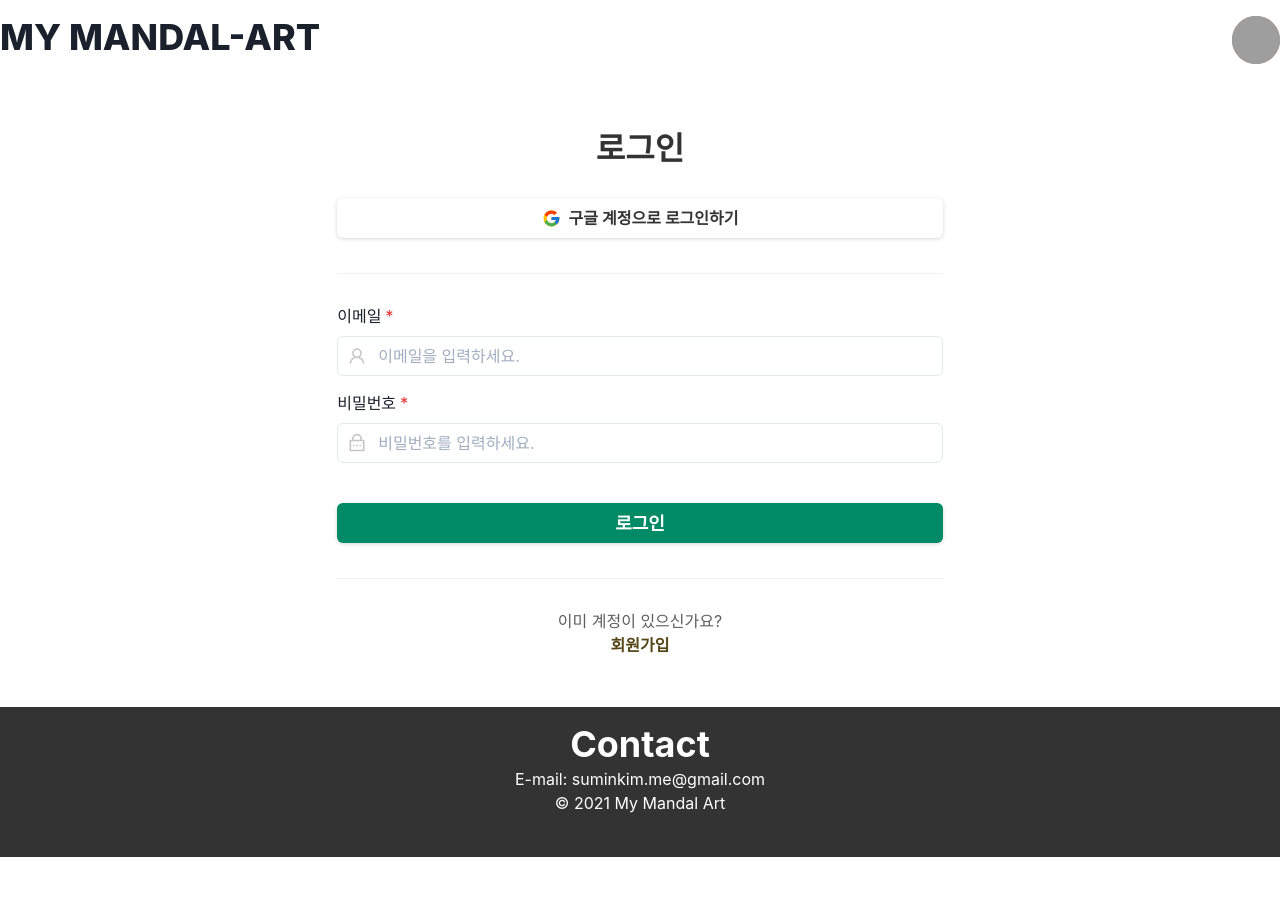
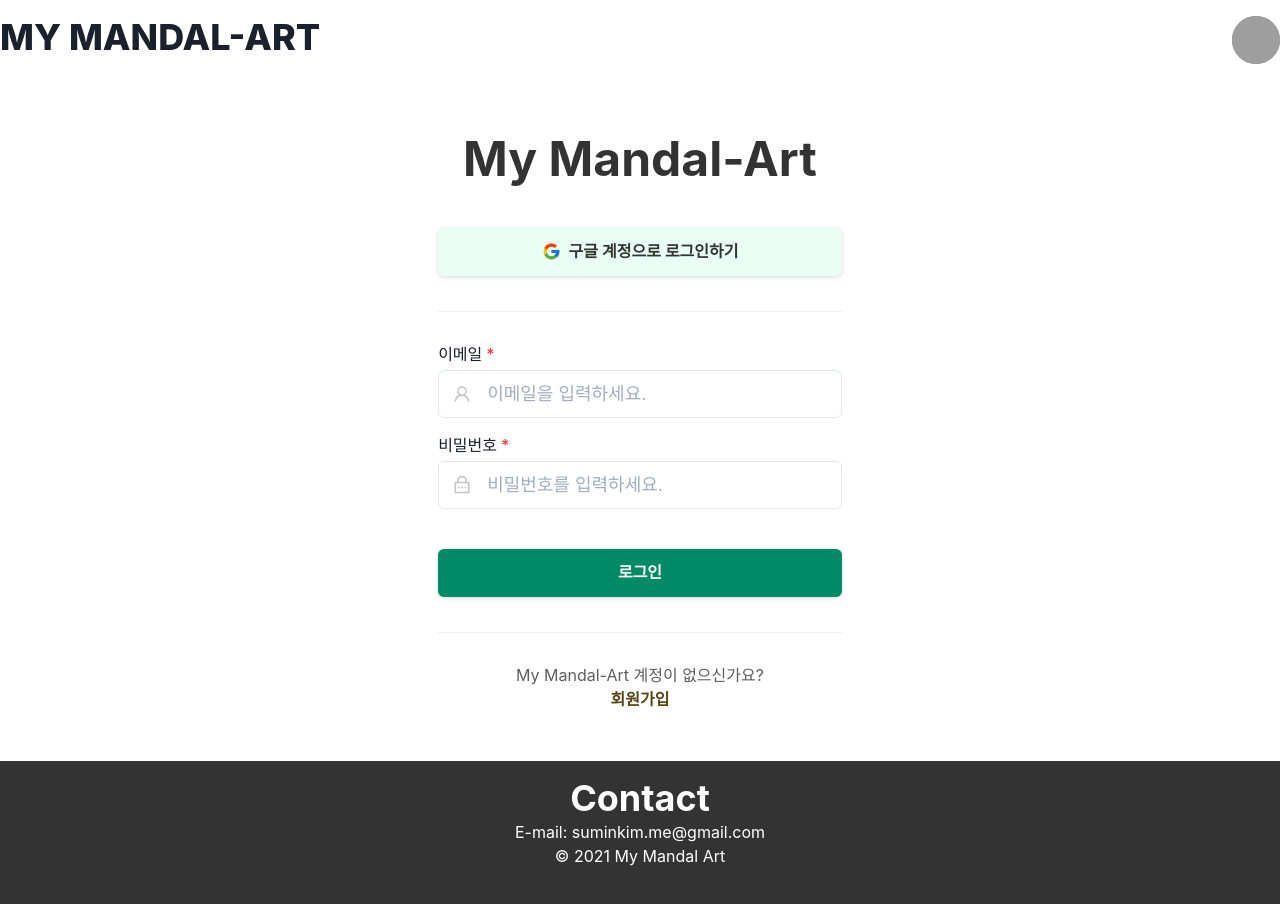
Before and after one commit to sum-in-e/my-mandal-art, a Next.js app: page /auth/signin in a window 1280 px wide. Shown: the top 904 px of the page. Before the commit the page ends 857 px from the top, so only its background shows below. Built offline with nearby package versions, Linux system fonts and the light colour scheme; no server answers; grey boxes are pictures that could not be loaded; a web font is replaced by a local one.

Commit message:
Fix: signin 페이지 스타일 및 폼 클리어 시 오류 문구 제거되도록 수정

```diff
--- a/src/components/Auth/Signin.tsx
+++ b/src/components/Auth/Signin.tsx
@@ -38,8 +38,14 @@ const Signin: FunctionComponent = () => {
   } = useSigninWithGoogle();
 
   const handleClickClear = (type: 'email' | 'password') => {
-    if (type === 'email') setEmail('');
-    if (type === 'password') setPassword('');
+    if (type === 'email') {
+      setEmail('');
+      if (emailWarning !== '') setEmailWarning('');
+    }
+    if (type === 'password') {
+      setPassword('');
+      if (passwordWarning !== '') setPasswordWarning('');
+    }
   };
 
   const handleChangeEmail = (e: ChangeEvent<HTMLInputElement>) => {
@@ -82,16 +88,16 @@ const Signin: FunctionComponent = () => {
   };
 
   return (
-    <Container padding="50px 0">
+    <Container padding="50px 0" maxWidth="40ch">
       <Heading
         as="h2"
-        fontSize="xx-large"
+        fontSize="xxx-large"
         fontWeight="bold"
         color="black"
-        marginBottom="30px"
+        marginBottom="40px"
         textAlign="center"
       >
-        로그인
+        My Mandal-Art
       </Heading>
       {/* 소셜 로그인 */}
       <Box display="flex" flexDirection="column" color="black">
@@ -99,18 +105,19 @@ const Signin: FunctionComponent = () => {
           className="googleSigninButton"
           onClick={handleSigninWithGoogle}
           isLoading={isLoadingSigninWithGoogle}
-          leftIcon={<FcGoogle fontSize="19px" />}
+          isFullWidth
+          variant="outline"
+          size="lg"
+          fontSize="md"
           border="none"
+          bg="highlight_lighter"
           boxShadow="rgba(0, 0, 0, 0.16) 0px 1px 4px"
-          variant="outline"
-          isFullWidth
-          bg="primary"
-          _hover={{ bg: 'primary_darker' }}
           sx={{
             '&.googleSigninButton': {
               boxShadow: 'rgba(0, 0, 0, 0.16) 0px 1px 4px',
             },
           }}
+          leftIcon={<FcGoogle fontSize="19px" />}
         >
           구글 계정으로 로그인하기
         </Button>
@@ -123,10 +130,10 @@ const Signin: FunctionComponent = () => {
       <Box marginBottom="40px">
         {/* Email */}
         <FormControl isRequired marginBottom="15px">
-          <FormLabel id="1" htmlFor="email">
+          <FormLabel id="1" htmlFor="email" marginBottom="1">
             이메일
           </FormLabel>
-          <InputGroup size="md">
+          <InputGroup size="lg">
             <InputLeftElement
               pointerEvents="none"
               color="grey"
@@ -139,6 +146,7 @@ const Signin: FunctionComponent = () => {
               focusBorderColor={'highlight'}
               onChange={handleChangeEmail}
               value={email}
+              size="lg"
             />
             <InputRightElement
               onClick={() => handleClickClear('email')}
@@ -153,10 +161,10 @@ const Signin: FunctionComponent = () => {
         </FormControl>
         {/* Password */}
         <FormControl isRequired>
-          <FormLabel id="2" htmlFor="password">
+          <FormLabel id="2" htmlFor="password" marginBottom="1">
             비밀번호
           </FormLabel>
-          <InputGroup size="md">
+          <InputGroup size="lg">
             <InputLeftElement
               pointerEvents="none"
               color="grey"
@@ -171,6 +179,7 @@ const Signin: FunctionComponent = () => {
               onChange={handleChangePassword}
               value={password}
               onKeyPress={handleKeyPress}
+              size="lg"
             />
             <InputRightElement
               children={
@@ -194,29 +203,36 @@ const Signin: FunctionComponent = () => {
       <Box display="flex" flexDirection="column" color="black">
         <Button
           className="signinButton"
+          type="submit"
+          isFullWidth
           onClick={handleSigninWithEmail}
-          type="submit"
+          isLoading={isLoadingSigninWithEmail}
           variant="outline"
+          bg="highlight"
+          size="lg"
           color="primary"
-          isFullWidth
-          isLoading={isLoadingSigninWithEmail}
+          fontSize="md"
+          fontWeight="bold"
           border="none"
-          bg="highlight"
           boxShadow="rgba(0, 0, 0, 0.16) 0px 1px 4px"
-          fontWeight="bold"
-          fontSize="large"
           _hover={{ bg: 'highlight_darker' }}
         >
           로그인
         </Button>
-        <Text fontSize="xs" color="error" textAlign="center" marginTop="5px">
+        <Text
+          fontSize="xs"
+          color="error"
+          textAlign="center"
+          marginTop="5px"
+          whiteSpace="pre-wrap"
+        >
           {signinWarning}
         </Text>
       </Box>
       <Divider margin="30px 0" />
       {/* 회원가입 안내 */}
       <Center display="flex" flexDirection="column">
-        <Text color="light_black">이미 계정이 있으신가요?</Text>
+        <Text color="light_black">My Mandal-Art 계정이 없으신가요?</Text>
         <Link color="secondary" href="/auth/signup" fontWeight="bold">
           회원가입
         </Link>
--- a/src/constants/auth.ts
+++ b/src/constants/auth.ts
@@ -16,6 +16,6 @@ export const EMAIL_NOT_EXIST_TEXT = '이메일을 다시 확인해 주세요.';
 export const INVALIED_EMAIL_TEXT = '유효하지 않은 이메일입니다.';
 export const WRONG_PASSWORD_TEXT = '비밀번호를 다시 확인해 주세요.';
 export const AUTH_TOO_MANY_REQUEST_TEXT =
-  '단시간 동안 과도한 로그인 실패로 인하여 계정에 접근할 수 없습니다. 잠시 후 다시 시도해 주세요.';
+  '단시간 동안 과도한 로그인 실패로 인하여 계정에 접근할 수 없습니다.\n잠시 후 다시 시도해 주세요.';
 export const SIGNIN_FAILED_TEXT =
   '로그인 도중 오류가 발생했습니다. 개발자에게 문의해 주세요.';
```
